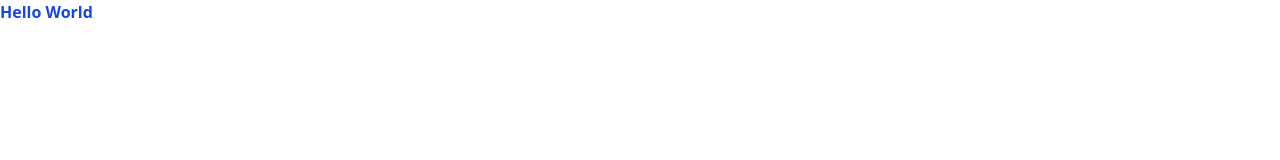
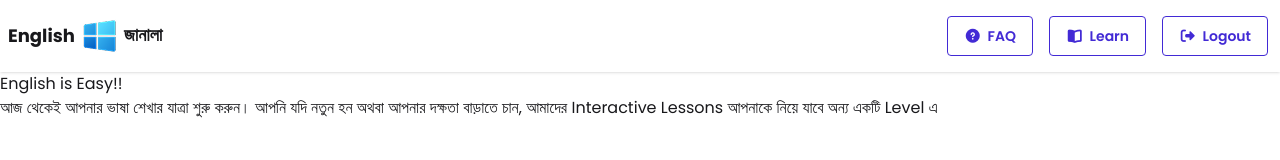
Before and after one commit to AyanSujon/english-janala-app, a plain HTML site: page index.html in a window 1280 px wide. Drawn offline with nearby package versions, Linux system fonts and the light colour scheme.

Commit message:
navbar added

```diff
--- a/index.html
+++ b/index.html
@@ -19,7 +19,65 @@
 
 </head>
 <body>
-    <h1 class="font-bold text-blue-700">Hello World</h1>
+    <header>
+        <!-- Navbar start -->
+        <nav>
+            <div class="navbar bg-base-100 shadow-sm">
+            <div class="navbar-start">
+                <div class="dropdown">
+                <div tabindex="0" role="button" class="btn btn-ghost lg:hidden">
+                    <svg xmlns="http://www.w3.org/2000/svg" class="h-5 w-5" fill="none" viewBox="0 0 24 24" stroke="currentColor"> <path stroke-linecap="round" stroke-linejoin="round" stroke-width="2" d="M4 6h16M4 12h8m-8 6h16" /> </svg>
+                </div>
+                <ul
+                    tabindex="0"
+                    class="menu menu-sm dropdown-content bg-base-100 rounded-box z-1 mt-3 w-52 p-2 shadow">
+                    <li>
+                        <a href="#" class=""><i class="fa-solid fa-circle-question"></i> FAQ</a>
+                    </li>
+                    <li>
+                        <a href="#" class=""><i class="fa-solid fa-book-open"></i> Learn</a>
+                    </li>
+                    <li>
+                        <a href="#" class=""><i class="fa-solid fa-right-from-bracket"></i> Logout</a>
+                    </li>
+                </ul>
+                </div>
+                <a href="#" class="flex items-center gap-1">
+                    <span class="text-lg font-bold">English</span>
+                    <img src="./assets/logo.png" alt="Site logo">
+                    <span class="hind-siliguri-font text-lg font-semibold">জানালা</span>
+                </a>
+            </div>
+            <div class="navbar-end hidden lg:flex">
+                <ul class="menu menu-horizontal px-1 space-x-4">
+                    <li>
+                        <a href="#" class="btn btn-outline btn-primary"><i class="fa-solid fa-circle-question"></i> FAQ</a>
+                    </li>
+                    <li>
+                        <a href="#" class="btn btn-outline btn-primary"><i class="fa-solid fa-book-open"></i> Learn</a>
+                    </li>
+                    <li>
+                        <a href="#" class="btn btn-outline btn-primary"><i class="fa-solid fa-right-from-bracket"></i> Logout</a>
+                    </li>
+
+                </ul>
+            </div>
+            </div>
+        </nav>
+    </header>
+    <section>
+        <div class="content">
+            <h2><span>English </span> is Easy!!</h2>
+            <p>
+                আজ থেকেই আপনার ভাষা শেখার যাত্রা শুরু করুন। আপনি যদি নতুন হন অথবা আপনার দক্ষতা বাড়াতে চান, আমাদের Interactive Lessons আপনাকে নিয়ে যাবে অন্য একটি Level এ
+            </p>
+
+        </div>
+    </section>
+
+
+
+
 
 </body>
 </html>
--- a/styles/style.css
+++ b/styles/style.css
@@ -1,2 +1,10 @@
 /* Google Font: Poppins and Hind Siliguri  */
 @import url('https://fonts.googleapis.com/css2?family=Hind+Siliguri:wght@300;400;500;600;700&family=Poppins:ital,wght@0,100;0,200;0,300;0,400;0,500;0,600;0,700;0,800;0,900;1,100;1,200;1,300;1,400;1,500;1,600;1,700;1,800;1,900&display=swap');
+
+* {
+  font-family: "Poppins", sans-serif;
+}
+
+.hind-siliguri-font{
+  font-family: "Hind Siliguri", sans-serif;
+}
```
